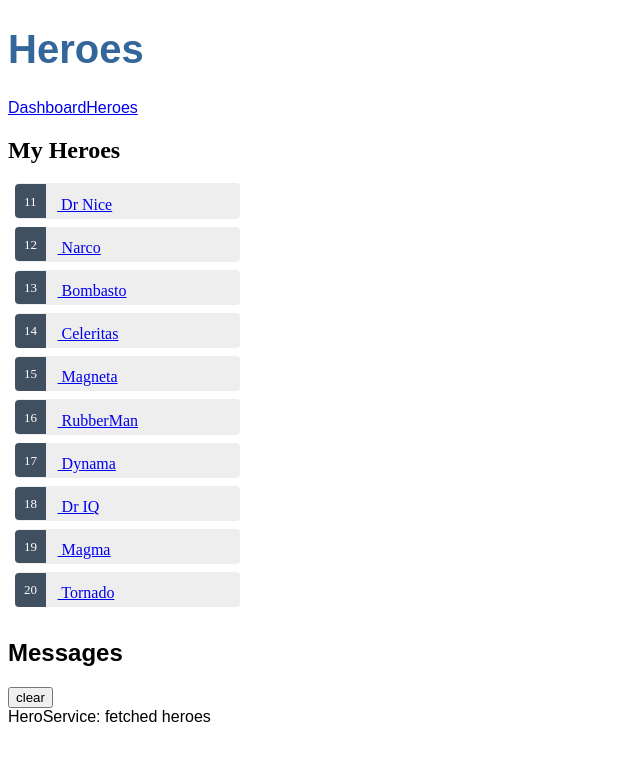
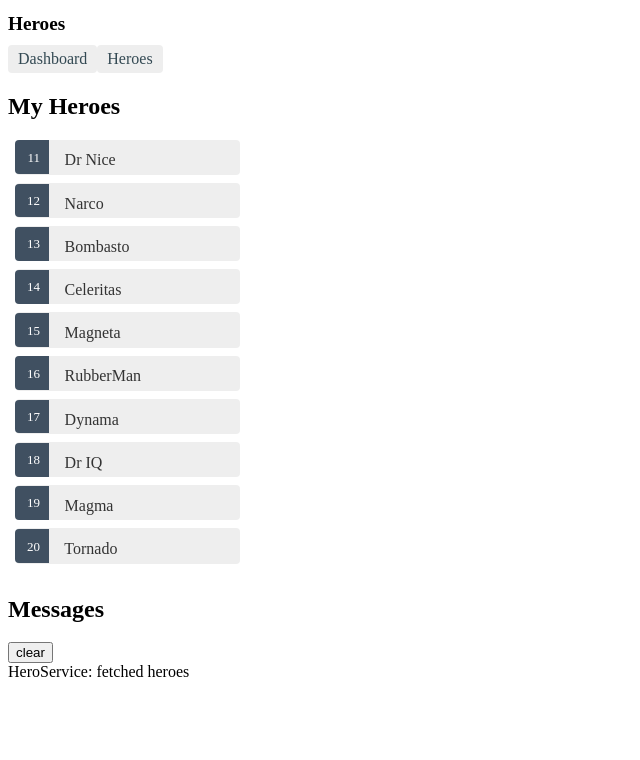
Before and after one commit to joeAlpha/angularTutorial, an Angular app in the folder app/: page /heroes in a window 1280 px wide. Shown: the top 760 px of the page, without its empty margins (0-640 px from the left). Built offline with nearby package versions, Linux system fonts and the light colour scheme.

Commit message:
Practice of routing done but the hero list dont show details

```diff
--- a/app/src/app/app.component.css
+++ b/app/src/app/app.component.css
@@ -1,22 +1,28 @@
-/* Application-wide Styles */
+/* AppComponent's private CSS styles */
 h1 {
-    color: #369;
-    font-family: Arial, Helvetica, sans-serif;
-    font-size: 250%;
-  }
-  h2, h3 {
-    color: #444;
-    font-family: Arial, Helvetica, sans-serif;
-    font-weight: lighter;
-  }
-  body {
-    margin: 2em;
-  }
-  body, input[type="text"], button {
-    color: #333;
-    font-family: Cambria, Georgia;
-  }
-  /* everywhere else */
-  * {
-    font-family: Arial, Helvetica, sans-serif;
-  }
+  font-size: 1.2em;
+  margin-bottom: 0;
+}
+h2 {
+  font-size: 2em;
+  margin-top: 0;
+  padding-top: 0;
+}
+nav a {
+  padding: 5px 10px;
+  text-decoration: none;
+  margin-top: 10px;
+  display: inline-block;
+  background-color: #eee;
+  border-radius: 4px;
+}
+nav a:visited, a:link {
+  color: #334953;
+}
+nav a:hover {
+  color: #039be5;
+  background-color: #cfd8dc;
+}
+nav a.active {
+  color: #039be5;
+}
--- a/app/src/app/hero-detail/hero-detail.component.html
+++ b/app/src/app/hero-detail/hero-detail.component.html
@@ -9,3 +9,5 @@ element from the DOM -->
       </label>
     </div>
   </div>
+
+<button (click)="goBack()">go back</button>
--- a/app/src/app/hero-detail/hero-detail.component.ts
+++ b/app/src/app/hero-detail/hero-detail.component.ts
@@ -1,5 +1,9 @@
 import { Component, OnInit, Input } from '@angular/core';
 import {Hero} from '../heroes/hero';
+import { ActivatedRoute } from '@angular/router';
+import { Location } from '@angular/common';
+
+import { HeroService } from '../hero.service';
 
 @Component({
   selector: 'app-hero-detail',
@@ -11,9 +15,28 @@ export class HeroDetailComponent implements OnInit {
   // input property.
   @Input() hero: Hero;
 
-  constructor() { }
+  // route: information about the route and url for this instance
+  // location: service for interact with the browser
+  constructor(
+    private route: ActivatedRoute,
+    private heroService: HeroService,
+    private location: Location) { }
 
-  ngOnInit(): void {
-  }
+    // When the component is instantiate gets the heroes from the server
+    ngOnInit(): void {
+      this.getHero();
+    }
+
+    getHero(): void {
+      // Extracts the id from the url (a dictionary structure)
+      // and the + converts it into a number type.
+      const id = +this.route.snapshot.paramMap.get('id');
+      this.heroService.getHero(id)
+        .subscribe(hero => this.hero = hero);
+    }
+
+    goBack(): void {
+      this.location.back();
+    }
 
 }
--- a/app/src/app/hero.service.ts
+++ b/app/src/app/hero.service.ts
@@ -1,6 +1,6 @@
 import { Injectable } from '@angular/core';
-import { Hero } from "./heroes/hero";
-import { HEROES } from "./heroes/mock-heroes";
+import { Hero } from './heroes/hero';
+import { HEROES } from './heroes/mock-heroes';
 import { Observable, of } from 'rxjs'; // To simulate requests to server
 import { MessageService } from './message.service';
 
@@ -12,7 +12,14 @@ export class HeroService {
   constructor(private messageService: MessageService) { }
 
   getHeroes(): Observable<Hero[]> {
+    // TODO: send the message _after_ fetching the heroes
     this.messageService.add('HeroService: fetched heroes');
     return of(HEROES);
   }
+
+  getHero(id: number): Observable<Hero> {
+    // TODO: send the message _after_ fetching the hero
+    this.messageService.add(`HeroService: fetched hero id=${id}`);
+    return of(HEROES.find(hero => hero.id === id));
+  }
 }
--- a/app/src/app/heroes/heroes.component.css
+++ b/app/src/app/heroes/heroes.component.css
@@ -6,28 +6,33 @@
   width: 15em;
 }
 .heroes li {
+  position: relative;
   cursor: pointer;
-    position: relative;
-    left: 0;
   background-color: #EEE;
   margin: .5em;
   padding: .3em 0;
   height: 1.6em;
   border-radius: 4px;
 }
+
 .heroes li:hover {
   color: #607D8B;
   background-color: #DDD;
   left: .1em;
 }
-  .heroes li.selected {
-    background-color: #CFD8DC;
-    color: white;
+
+.heroes a {
+  color: #333;
+  text-decoration: none;
+  position: relative;
+  display: block;
+  width: 250px;
 }
-  .heroes li.selected:hover {
-    background-color: #BBD8DC;
-    color: white;
+
+.heroes a:hover {
+  color:#607D8B;
 }
+
 .heroes .badge {
   display: inline-block;
   font-size: small;
@@ -39,6 +44,8 @@
   left: -1px;
   top: -4px;
   height: 1.8em;
+  min-width: 16px;
+  text-align: right;
   margin-right: .8em;
   border-radius: 4px 0 0 4px;
 }
```
Also changed, not shown: app/src/app/dashboard/dashboard.component.html (+5 -5 lines). Lines whose indentation alone changed are shown as unchanged.
